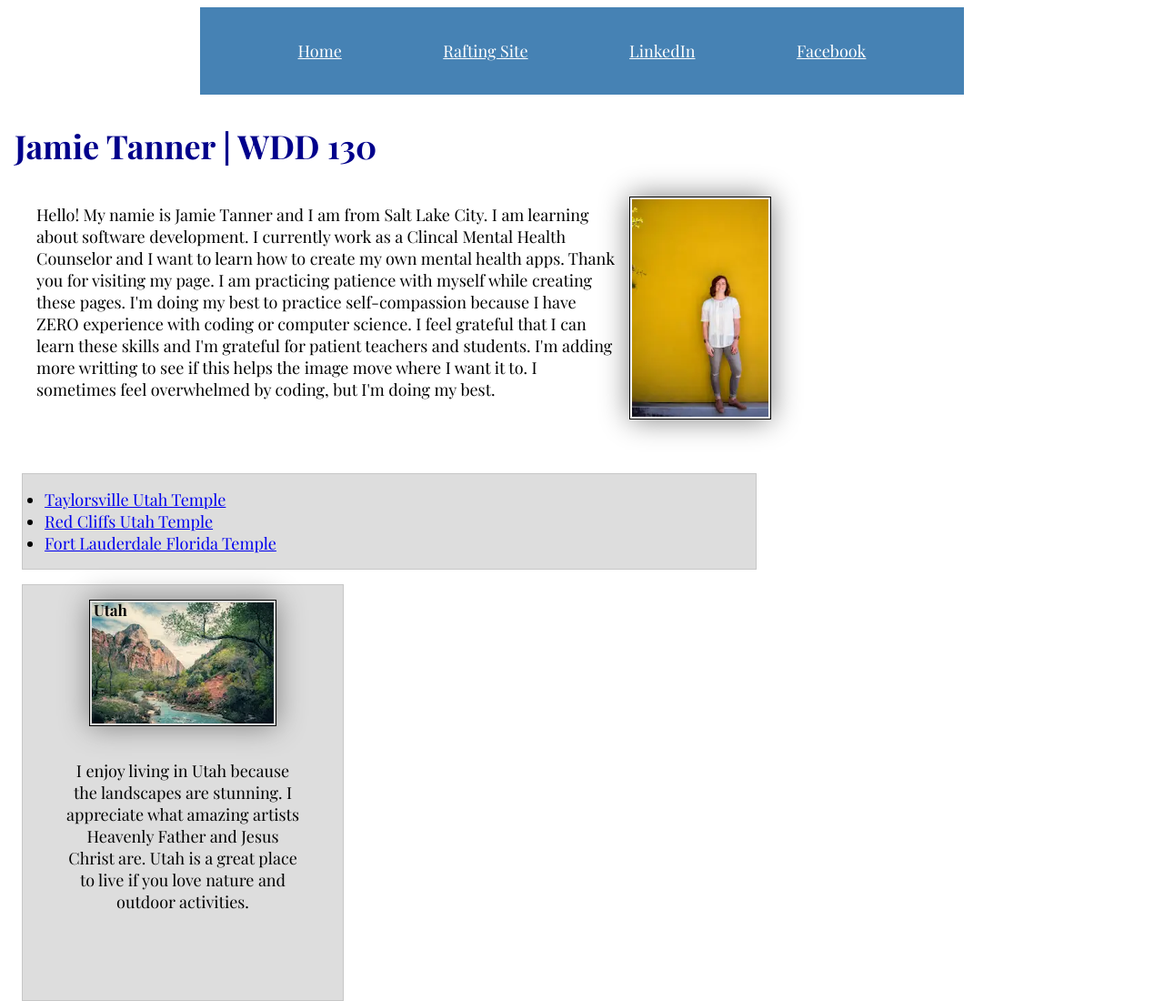
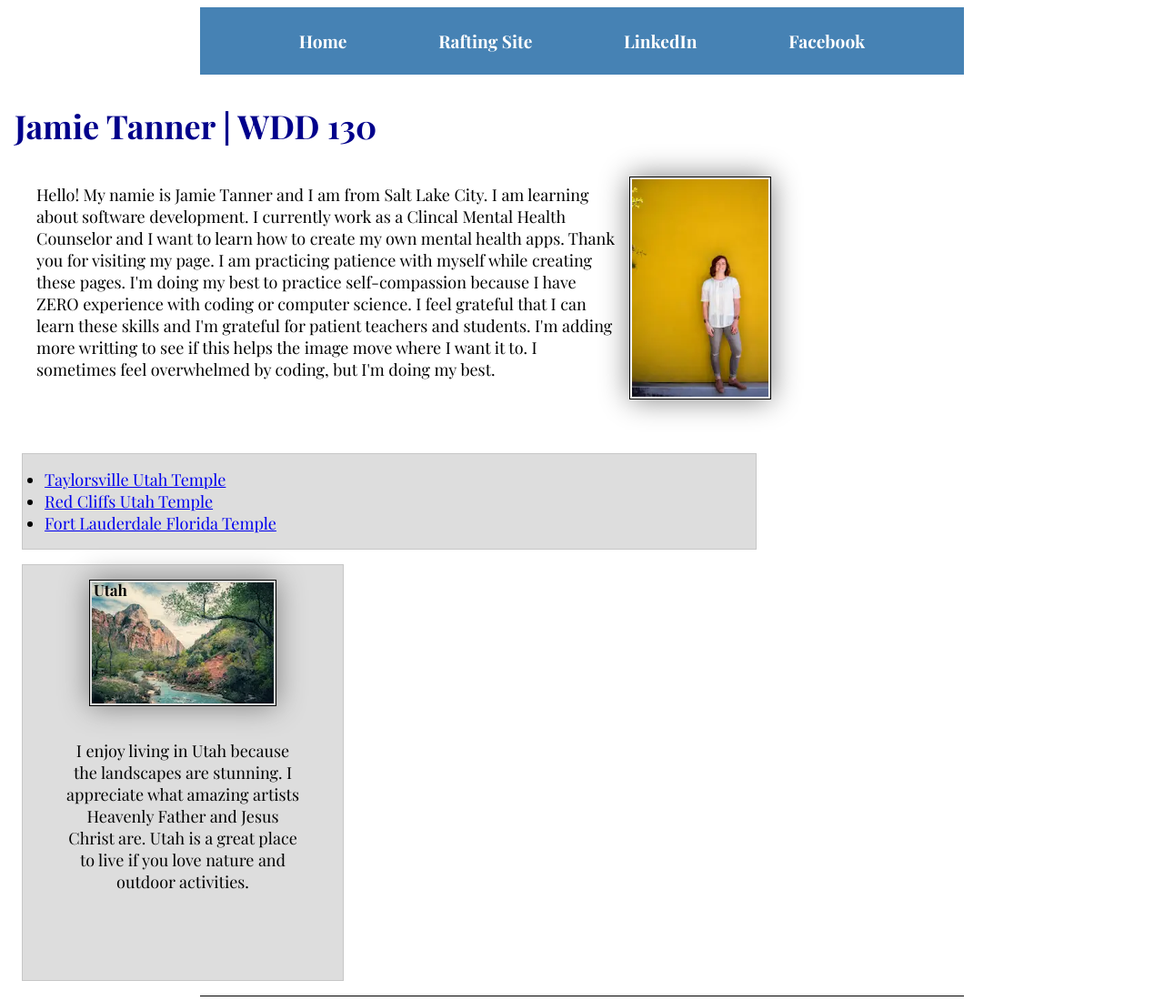
Before and after one commit to jtanne27/wdd130, a plain HTML site: page index.html in a window 1280 px wide. Shown: the top 1100 px of the page at 91% size. Drawn offline with nearby package versions, Linux system fonts and the light colour scheme; a web font is replaced by a local one.

Commit message:
changed nav a

```diff
--- a/styles/styles.css
+++ b/styles/styles.css
@@ -2,7 +2,7 @@
 body {font-size: 18px; font-family: "Nunito Sans";font-family: "Playfair Display", serif;
   font-optical-sizing: auto;}
 nav {background-color: steelblue; padding: 1rem; display: flex; justify-content: space-evenly; align-items: center; }
-nav a {color: white; display: block; padding: 20px; }
+nav a {display: block; padding: 0.5rem; text-decoration: none; font-size: 1.2rem; font-weight: 700; color: #fff;}
 h1 {color: darkblue; padding: .5rem}
 img {width: 150px; height: auto; border: 1px solid black; padding: 2px; box-shadow: 0 0 30px gray;}
 img {width: 100%; height: auto;}
```
